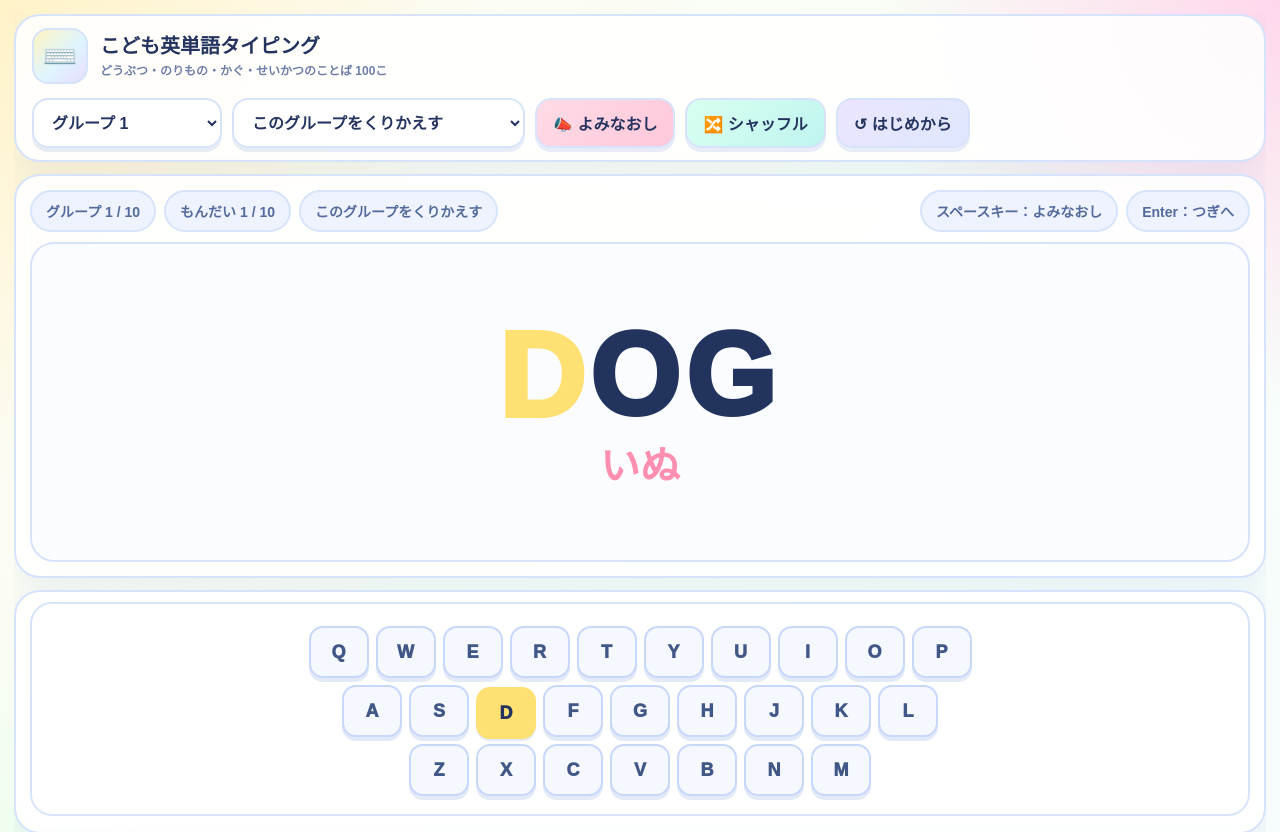
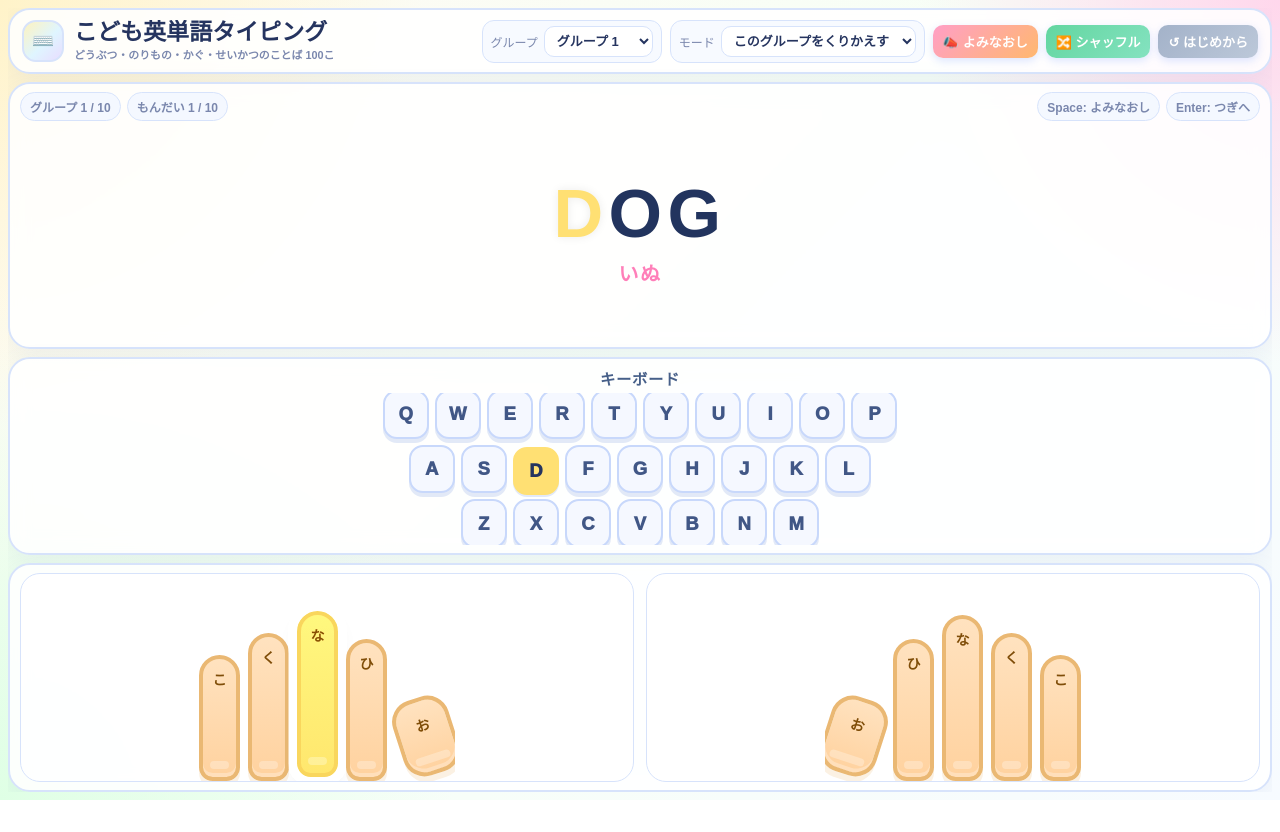
Before and after one commit to yamamotokikaku-k/kodomoeitango, a plain HTML site: page index.html in a window 1280 px wide. Shown: the top 832 px of the page. After the commit the page ends 800 px from the top, so only its background shows below. Drawn offline with Linux system fonts and the light colour scheme.

Commit message:
Update index.html

```diff
--- a/index.html
+++ b/index.html
@@ -12,11 +12,11 @@
       --bg2:#f7fff7;
       --bg3:#f7fbff;
       --ink:#25345f;
-      --sub:#6f7ea8;
+      --sub:#7a87ad;
       --line:#d7e3fb;
       --panel:rgba(255,255,255,0.88);
       --panel-strong:rgba(255,255,255,0.96);
-      --shadow:0 10px 30px rgba(123, 149, 201, 0.12);
+      --shadow:0 8px 24px rgba(123, 149, 201, 0.10);
 
       --left-pinky:#ff8fb1;
       --left-ring:#ffb86b;
@@ -32,12 +32,13 @@
       --key-border:#c8d8fb;
       --key-text:#415786;
       --active-key-text:#25345f;
-      --ng:#ff7f96;
     }
 
     html, body {
       margin: 0;
-      min-height: 100%;
+      width: 100%;
+      height: 100%;
+      overflow: hidden;
       font-family: "Hiragino Maru Gothic ProN", "Yu Gothic", "Meiryo", sans-serif;
       color: var(--ink);
       background:
@@ -45,20 +46,19 @@
         radial-gradient(circle at top right, #ffd7ec 0%, transparent 24%),
         radial-gradient(circle at bottom left, #dfffe5 0%, transparent 30%),
         linear-gradient(135deg, var(--bg1), var(--bg2) 48%, var(--bg3));
-      overflow-x: hidden;
     }
 
     body {
-      min-height: 100vh;
-      padding: 14px;
+      padding: 8px;
     }
 
     .app {
       width: min(1380px, 100%);
+      height: calc(100vh - 16px);
       margin: 0 auto;
-      display: flex;
-      flex-direction: column;
-      gap: 12px;
+      display: grid;
+      grid-template-rows: auto minmax(0, 1.05fr) minmax(0, 0.78fr) minmax(0, 0.9fr);
+      gap: 8px;
       overflow: hidden;
     }
 
@@ -66,34 +66,36 @@
     .panel {
       background: var(--panel);
       border: 2px solid var(--line);
-      border-radius: 26px;
+      border-radius: 22px;
       box-shadow: var(--shadow);
       backdrop-filter: blur(10px);
+      overflow: hidden;
     }
 
     .topbar {
       display: flex;
       align-items: center;
       justify-content: space-between;
-      gap: 14px;
-      padding: 12px 16px;
-      flex-wrap: wrap;
+      gap: 10px;
+      padding: 8px 12px;
+      min-height: 66px;
     }
 
     .brand {
       display: flex;
       align-items: center;
-      gap: 12px;
-      min-width: 260px;
+      gap: 10px;
+      min-width: 0;
+      flex: 1 1 auto;
     }
 
     .brand-icon {
-      width: 56px;
-      height: 56px;
-      border-radius: 16px;
+      width: 42px;
+      height: 42px;
+      border-radius: 14px;
       display: grid;
       place-items: center;
-      font-size: 28px;
+      font-size: 18px;
       background: linear-gradient(135deg, #fef3bf, #dff5ff 55%, #e8ddff);
       border: 2px solid var(--line);
       flex: 0 0 auto;
@@ -101,176 +103,218 @@
 
     .brand h1 {
       margin: 0;
-      font-size: 20px;
-      line-height: 1.1;
+      font-size: clamp(18px, 1.8vw, 28px);
+      line-height: 1.05;
+      white-space: nowrap;
+      overflow: hidden;
+      text-overflow: ellipsis;
     }
 
     .brand p {
-      margin: 4px 0 0;
-      font-size: 12px;
+      margin: 2px 0 0;
+      font-size: clamp(10px, 0.85vw, 12px);
       color: var(--sub);
-      font-weight: 700;
+      font-weight: 800;
+      white-space: nowrap;
+      overflow: hidden;
+      text-overflow: ellipsis;
     }
 
     .controls {
       display: flex;
       align-items: center;
-      gap: 10px;
+      gap: 8px;
       flex-wrap: wrap;
       justify-content: flex-end;
+      flex: 0 0 auto;
     }
 
-    .field,
-    .btn {
-      height: 50px;
-      border-radius: 16px;
-      border: 2px solid var(--line);
-      background: var(--panel-strong);
-      color: var(--ink);
-      font-size: 16px;
-      font-weight: 800;
-      box-shadow: 0 4px 0 rgba(170, 187, 224, 0.28);
+    .controlBox {
+      display: flex;
+      align-items: center;
+      gap: 6px;
+      background: #f7faff;
+      border: 1px solid var(--line);
+      border-radius: 12px;
+      padding: 5px 8px;
+      min-height: 38px;
     }
 
-    .field {
-      padding: 0 14px;
-      min-width: 190px;
+    .controlBox label {
+      font-size: 12px;
+      color: var(--sub);
+      white-space: nowrap;
     }
 
-    .btn {
-      padding: 0 16px;
-      cursor: pointer;
-      transition: transform 0.08s ease, box-shadow 0.08s ease, filter 0.15s ease;
+    select, button {
+      border: none;
+      outline: none;
+      font: inherit;
+      border-radius: 10px;
     }
 
-    .btn:hover { filter: brightness(1.02); }
-    .btn:active {
-      transform: translateY(2px);
-      box-shadow: 0 2px 0 rgba(170, 187, 224, 0.28);
+    select {
+      background: #fff;
+      color: var(--ink);
+      border: 1px solid var(--line);
+      padding: 6px 8px;
+      min-width: 100px;
+      font-size: 13px;
+      font-weight: 800;
     }
 
-    .btn-read { background: linear-gradient(135deg, #ffdbe6, #ffc8da); }
-    .btn-shuffle { background: linear-gradient(135deg, #d9fff0, #bff5ef); }
-    .btn-reset { background: linear-gradient(135deg, #ebe5ff, #dfe7ff); }
-
-    .stage {
-      padding: 14px;
+    button {
+      cursor: pointer;
+      color: #fff;
+      padding: 7px 10px;
+      font-size: 13px;
+      font-weight: 800;
+      box-shadow: 0 3px 8px rgba(95,140,255,0.22);
     }
 
-    .chips {
+    button.default { background: linear-gradient(135deg, #7da4ff, #94b8ff); }
+    button.alt { background: linear-gradient(135deg, #ff9fc6, #ffb86f); }
+    button.green { background: linear-gradient(135deg, #63d6a0, #84e2c0); }
+    button.gray { background: linear-gradient(135deg, #a3b2c9, #bcc8d9); }
+
+    .mainCard {
+      padding: 8px 10px;
+      display: grid;
+      grid-template-rows: auto minmax(0, 1fr);
+      min-height: 0;
+    }
+
+    .statusRow {
       display: flex;
       justify-content: space-between;
       align-items: center;
-      gap: 12px;
+      gap: 10px;
       flex-wrap: wrap;
-      margin-bottom: 10px;
+      margin-bottom: 6px;
     }
 
-    .chip-wrap {
+    .pillWrap {
       display: flex;
-      gap: 8px;
+      gap: 6px;
       flex-wrap: wrap;
     }
 
-    .chip {
-      padding: 9px 14px;
+    .pill {
+      background: #f4f8ff;
+      border: 1px solid var(--line);
       border-radius: 999px;
-      font-size: 14px;
-      font-weight: 900;
-      background: #eef3ff;
-      border: 2px solid var(--line);
-      color: #536a9b;
+      padding: 5px 9px;
+      font-size: 12px;
+      color: var(--sub);
+      font-weight: 800;
     }
 
-    .hero {
-      background: rgba(250, 252, 255, 0.92);
-      border: 2px solid var(--line);
-      border-radius: 24px;
-      padding: 20px 18px 18px;
-      text-align: center;
-      min-height: 320px;
+    .questionArea {
+      min-height: 0;
       display: flex;
       flex-direction: column;
       align-items: center;
       justify-content: center;
+      gap: 8px;
+      padding: 4px 0;
       overflow: hidden;
     }
 
     .word {
-      margin: 0;
-      font-size: clamp(72px, 11vw, 116px);
-      line-height: 1;
-      letter-spacing: 0.05em;
-      font-weight: 1000;
-      color: #22345e;
-      user-select: none;
-      white-space: nowrap;
+      font-size: clamp(54px, 8.6vh, 108px);
+      line-height: 1.02;
+      font-weight: 900;
+      letter-spacing: 0.08em;
+      text-transform: uppercase;
+      text-align: center;
+      word-break: break-word;
       max-width: 100%;
     }
 
-    .word .done {
-      color: #a5b2d3;
+    .translation {
+      text-align: center;
+      font-size: clamp(18px, 2.5vh, 30px);
+      font-weight: 900;
+      color: #ff7fb9;
+      letter-spacing: 0.08em;
+      max-width: 100%;
+      word-break: break-word;
     }
 
-    .word .current {
-      display: inline-block;
-      transform: scale(1.04);
+    .char {
+      transition: 0.12s;
+      min-width: 0.6em;
+      color: #95a2c6;
     }
 
-    .word .rest {
+    .char.done {
+      color: #b9c4e0;
+      transform: translateY(-1px);
+    }
+
+    .char.current {
+      text-shadow: 0 0 10px rgba(0,0,0,0.08);
+    }
+
+    .char.rest {
       color: #22345e;
     }
 
-    .meaning {
-      margin-top: 10px;
-      font-size: clamp(26px, 3.4vw, 40px);
-      color: #ff8fb1;
-      font-weight: 1000;
-      line-height: 1.1;
-    }
-
-    .keyboard-panel {
-      padding: 10px 14px 16px;
+    .sectionCard {
+      padding: 8px 10px;
+      display: flex;
+      flex-direction: column;
+      justify-content: center;
+      min-height: 0;
       overflow: hidden;
     }
 
-    .keyboard-frame {
-      background: rgba(255,255,255,0.9);
-      border: 2px solid var(--line);
-      border-radius: 22px;
-      padding: 22px 10px 16px;
-      overflow-x: auto;
-      overflow-y: hidden;
+    .sectionTitle {
+      text-align: center;
+      font-size: clamp(12px, 1.2vw, 18px);
+      font-weight: 900;
+      margin-bottom: 4px;
+      color: #476089;
+      letter-spacing: 0.04em;
+      flex: 0 0 auto;
+    }
+
+    .keyboardWrap {
+      display: flex;
+      justify-content: center;
+      align-items: center;
+      min-height: 0;
+      overflow: hidden;
+      flex: 1 1 auto;
     }
 
     .keyboard {
-      width: max-content;
-      margin: 0 auto;
       display: grid;
-      gap: 7px;
-      padding-bottom: 2px;
+      gap: 6px;
+      transform-origin: center center;
+      max-width: 100%;
     }
 
-    .key-row {
+    .keyRow {
       display: flex;
-      gap: 7px;
+      gap: 6px;
       justify-content: center;
     }
 
     .key {
-      width: 60px;
-      height: 52px;
+      width: clamp(42px, 3.6vw, 62px);
+      height: clamp(40px, 3.8vw, 54px);
       border-radius: 14px;
       background: var(--key-bg);
       border: 2px solid var(--key-border);
       display: grid;
       place-items: center;
       font-weight: 1000;
-      font-size: 18px;
+      font-size: clamp(18px, 1.45vw, 30px);
       color: var(--key-text);
       box-shadow: 0 4px 0 rgba(173, 191, 231, 0.35);
       transition: transform 0.08s ease, background 0.12s ease, border-color 0.12s ease;
-      flex: 0 0 auto;
+      user-select: none;
     }
 
     .key.active {
@@ -279,54 +323,54 @@
       box-shadow: 0 2px 0 rgba(173, 191, 231, 0.35);
     }
 
-    .hands-panel {
-      padding: 12px 14px 16px;
+    .handsWrap {
+      display: grid;
+      grid-template-columns: 1fr 1fr;
+      gap: 12px;
+      min-height: 0;
+      flex: 1 1 auto;
       overflow: hidden;
     }
 
-    .hands {
-      display: grid;
-      grid-template-columns: 1fr 1fr;
-      gap: 18px;
-    }
-
-    .hand-card {
-      background: rgba(255,255,255,0.85);
-      border: 2px solid var(--line);
-      border-radius: 24px;
-      padding: 16px 12px 8px;
-      height: 250px;
+    .handCard {
+      border: 1px solid var(--line);
+      border-radius: 20px;
+      background: rgba(255,255,255,0.7);
       display: flex;
       align-items: flex-end;
       justify-content: center;
+      min-height: 0;
       overflow: hidden;
+      padding: 8px 8px 0;
     }
 
-    .finger-wrap {
+    .fingerWrap {
       display: flex;
       align-items: flex-end;
       justify-content: center;
-      gap: 10px;
-      height: 200px;
+      gap: 8px;
+      height: 100%;
+      max-height: 210px;
       overflow: hidden;
+      transform-origin: bottom center;
     }
 
     .finger {
-      width: 54px;
+      width: clamp(40px, 3.2vw, 56px);
       border-radius: 24px 24px 16px 16px;
       border: 4px solid #eab873;
       background: linear-gradient(180deg, #ffe2bf, #ffd29f);
       box-shadow:
         inset 0 -4px 0 rgba(255,255,255,0.28),
-        0 6px 0 rgba(234, 184, 115, 0.25);
+        0 6px 0 rgba(234, 184, 115, 0.20);
       position: relative;
       display: flex;
       align-items: flex-start;
       justify-content: center;
-      padding-top: 12px;
+      padding-top: 10px;
       color: #7f4d08;
       font-weight: 1000;
-      font-size: 16px;
+      font-size: clamp(14px, 1.1vw, 20px);
       transition: transform 0.12s ease, filter 0.12s ease, box-shadow 0.12s ease, background 0.12s ease;
       flex: 0 0 auto;
     }
@@ -334,110 +378,141 @@
     .finger::after {
       content: "";
       position: absolute;
-      left: 8px;
-      right: 8px;
-      bottom: 10px;
-      height: 10px;
+      left: 7px;
+      right: 7px;
+      bottom: 8px;
+      height: 8px;
       border-radius: 999px;
       background: rgba(255,255,255,0.28);
     }
 
-    .f-pinky { height: 150px; }
-    .f-ring { height: 176px; }
-    .f-middle { height: 196px; }
-    .f-index { height: 168px; }
+    .f-pinky { height: 126px; }
+    .f-ring { height: 148px; }
+    .f-middle { height: 166px; }
+    .f-index { height: 142px; }
 
     .thumb {
-      width: 70px;
-      height: 90px;
+      width: 58px;
+      height: 78px;
       border-radius: 22px;
       transform: rotate(-18deg);
-      margin: 0 0 6px 4px;
-      padding-top: 16px;
+      margin: 0 0 6px 2px;
+      padding-top: 13px;
     }
 
     .right-thumb {
       transform: rotate(18deg);
-      margin: 0 4px 6px 0;
+      margin: 0 2px 6px 0;
     }
 
     .finger.active {
       transform: translateY(-4px);
       box-shadow:
-        0 0 0 6px rgba(255,255,255,0.9),
-        0 0 0 10px rgba(255,255,255,0.55),
+        0 0 0 5px rgba(255,255,255,0.88),
+        0 0 0 9px rgba(255,255,255,0.46),
         0 10px 20px rgba(0,0,0,0.08);
       filter: saturate(1.08) brightness(1.03);
     }
 
-    .shake {
-      animation: shake 0.22s linear;
+    .mainCard.shake {
+      animation: shakeScreen 0.16s linear 1;
     }
 
-    @keyframes shake {
+    @keyframes shakeScreen {
       0% { transform: translateX(0); }
-      20% { transform: translateX(-9px); }
-      40% { transform: translateX(8px); }
-      60% { transform: translateX(-7px); }
-      80% { transform: translateX(6px); }
+      20% { transform: translateX(-6px); }
+      40% { transform: translateX(6px); }
+      60% { transform: translateX(-5px); }
+      80% { transform: translateX(5px); }
       100% { transform: translateX(0); }
     }
 
-    @media (max-width: 1100px) {
-      .hands {
-        grid-template-columns: 1fr;
+    @media (max-width: 1180px) {
+      .topbar {
+        padding: 8px 10px;
       }
-      .hand-card {
-        height: 220px;
+      .controlBox label {
+        display: none;
       }
-      .finger-wrap {
-        transform: scale(0.94);
-        transform-origin: bottom center;
+      .controls {
+        gap: 6px;
+      }
+      select {
+        min-width: 90px;
       }
     }
 
-    @media (max-width: 840px) {
-      body { padding: 10px; }
-      .topbar, .panel { border-radius: 20px; }
-      .hero { min-height: 260px; }
-      .key {
-        width: 52px;
-        height: 48px;
-        font-size: 17px;
+    @media (max-width: 920px) {
+      .app {
+        grid-template-rows: auto minmax(0, 1fr) minmax(0, 0.72fr) minmax(0, 0.9fr);
       }
-      .field { min-width: 160px; }
-      .hand-card {
-        height: 210px;
+      .handsWrap {
+        gap: 8px;
       }
-      .finger-wrap {
-        height: 180px;
-        gap: 8px;
-        transform: scale(0.88);
+      .fingerWrap {
+        transform: scale(0.9);
+      }
+      .brand p {
+        display: none;
+      }
+    }
+
+    @media (max-width: 760px) {
+      body {
+        padding: 6px;
+      }
+      .app {
+        height: calc(100vh - 12px);
+        gap: 6px;
+      }
+      .topbar, .panel {
+        border-radius: 18px;
+      }
+      .topbar {
+        flex-direction: column;
+        align-items: stretch;
+        min-height: 0;
+      }
+      .brand {
+        width: 100%;
+      }
+      .controls {
+        width: 100%;
+        justify-content: space-between;
+      }
+      .controlBox {
+        flex: 1 1 auto;
+        min-width: 0;
+      }
+      select, button {
+        width: 100%;
+      }
+      .handsWrap {
+        grid-template-columns: 1fr 1fr;
+      }
+      .fingerWrap {
+        transform: scale(0.78);
+      }
+      .sectionTitle {
+        font-size: 12px;
       }
     }
 
     @media (max-width: 560px) {
       .controls {
-        justify-content: stretch;
+        flex-wrap: wrap;
       }
-      .field, .btn {
-        width: 100%;
+      .controlBox {
+        flex: 1 1 48%;
       }
-      .key {
-        width: 46px;
-        height: 44px;
-        font-size: 16px;
-        border-radius: 12px;
+      .handsWrap {
+        gap: 6px;
+      }
+      .fingerWrap {
+        transform: scale(0.68);
       }
       .word {
-        white-space: normal;
-        word-break: break-word;
-      }
-      .hand-card {
-        height: 190px;
-      }
-      .finger-wrap {
-        transform: scale(0.78);
+        letter-spacing: 0.04em;
       }
     }
   </style>
@@ -447,47 +522,55 @@
     <div class="topbar">
       <div class="brand">
         <div class="brand-icon">⌨️</div>
-        <div>
+        <div class="titleWrap">
           <h1>こども英単語タイピング</h1>
           <p>どうぶつ・のりもの・かぐ・せいかつのことば 100こ</p>
         </div>
       </div>
 
       <div class="controls">
-        <select id="groupSelect" class="field" aria-label="グループ選択"></select>
-        <select id="modeSelect" class="field" aria-label="モード選択">
-          <option value="repeat">このグループをくりかえす</option>
-          <option value="next">このグループがおわったらつぎへ</option>
-        </select>
-        <button id="readBtn" class="btn btn-read">📣 よみなおし</button>
-        <button id="shuffleBtn" class="btn btn-shuffle">🔀 シャッフル</button>
-        <button id="resetBtn" class="btn btn-reset">↺ はじめから</button>
+        <div class="controlBox">
+          <label for="groupSelect">グループ</label>
+          <select id="groupSelect"></select>
+        </div>
+
+        <div class="controlBox">
+          <label for="modeSelect">モード</label>
+          <select id="modeSelect">
+            <option value="repeat">このグループをくりかえす</option>
+            <option value="next">つぎのグループへ</option>
+          </select>
+        </div>
+
+        <button id="readBtn" class="alt">📣 よみなおし</button>
+        <button id="shuffleBtn" class="green">🔀 シャッフル</button>
+        <button id="resetBtn" class="gray">↺ はじめから</button>
       </div>
     </div>
 
-    <section class="panel stage">
-      <div class="chips">
-        <div class="chip-wrap">
-          <div id="groupInfo" class="chip">グループ 1 / 10</div>
-          <div id="questionInfo" class="chip">もんだい 1 / 10</div>
-          <div id="modeInfo" class="chip">このグループをくりかえす</div>
+    <section id="mainCard" class="panel mainCard">
+      <div class="statusRow">
+        <div class="pillWrap">
+          <div id="groupInfo" class="pill">グループ 1 / 10</div>
+          <div id="questionInfo" class="pill">もんだい 1 / 10</div>
         </div>
-        <div class="chip-wrap">
-          <div class="chip">スペースキー：よみなおし</div>
-          <div class="chip">Enter：つぎへ</div>
+        <div class="pillWrap">
+          <div class="pill">Space: よみなおし</div>
+          <div class="pill">Enter: つぎへ</div>
         </div>
       </div>
 
-      <div id="hero" class="hero">
-        <h2 id="wordText" class="word" aria-live="polite"></h2>
-        <div id="meaningText" class="meaning">いぬ</div>
+      <div class="questionArea">
+        <div id="wordText" class="word"></div>
+        <div id="meaningText" class="translation"></div>
       </div>
     </section>
 
-    <section class="panel keyboard-panel">
-      <div class="keyboard-frame">
-        <div class="keyboard" id="keyboard">
-          <div class="key-row">
+    <section class="panel sectionCard">
+      <div class="sectionTitle">キーボード</div>
+      <div class="keyboardWrap">
+        <div class="keyboard">
+          <div class="keyRow">
             <div class="key" data-key="Q">Q</div>
             <div class="key" data-key="W">W</div>
             <div class="key" data-key="E">E</div>
@@ -499,7 +582,7 @@
             <div class="key" data-key="O">O</div>
             <div class="key" data-key="P">P</div>
           </div>
-          <div class="key-row">
+          <div class="keyRow">
             <div class="key" data-key="A">A</div>
             <div class="key" data-key="S">S</div>
             <div class="key" data-key="D">D</div>
@@ -510,7 +593,7 @@
             <div class="key" data-key="K">K</div>
             <div class="key" data-key="L">L</div>
           </div>
-          <div class="key-row">
+          <div class="keyRow">
             <div class="key" data-key="Z">Z</div>
             <div class="key" data-key="X">X</div>
             <div class="key" data-key="C">C</div>
@@ -523,10 +606,10 @@
       </div>
     </section>
 
-    <section class="panel hands-panel">
-      <div class="hands">
-        <div class="hand-card">
-          <div class="finger-wrap">
+    <section class="panel sectionCard">
+      <div class="handsWrap">
+        <div class="handCard">
+          <div class="fingerWrap">
             <div class="finger f-pinky" data-finger="LP">こ</div>
             <div class="finger f-ring" data-finger="LR">く</div>
             <div class="finger f-middle" data-finger="LM">な</div>
@@ -535,8 +618,8 @@
           </div>
         </div>
 
-        <div class="hand-card">
-          <div class="finger-wrap">
+        <div class="handCard">
+          <div class="fingerWrap">
             <div class="finger thumb right-thumb" data-finger="RT">お</div>
             <div class="finger f-index" data-finger="RI">ひ</div>
             <div class="finger f-middle" data-finger="RM">な</div>
@@ -708,11 +791,9 @@
 
     const groupInfo = document.getElementById("groupInfo");
     const questionInfo = document.getElementById("questionInfo");
-    const modeInfo = document.getElementById("modeInfo");
-
     const wordText = document.getElementById("wordText");
     const meaningText = document.getElementById("meaningText");
-    const hero = document.getElementById("hero");
+    const mainCard = document.getElementById("mainCard");
 
     const keyEls = [...document.querySelectorAll(".key")];
     const fingerEls = [...document.querySelectorAll(".finger")];
@@ -764,7 +845,7 @@
       const activeColor = finger ? FINGER_COLOR[finger] : "#22345e";
 
       wordText.innerHTML = `
-        <span class="done">${escapeHTML(done)}</span><span class="current" style="color:${activeColor};">${escapeHTML(current)}</span><span class="rest">${escapeHTML(rest)}</span>
+        <span class="char done">${escapeHTML(done)}</span><span class="char current" style="color:${activeColor};">${escapeHTML(current)}</span><span class="char rest">${escapeHTML(rest)}</span>
       `;
     }
 
@@ -779,9 +860,6 @@
     function updateInfo() {
       groupInfo.textContent = `グループ ${groupIndex + 1} / ${groups.length}`;
       questionInfo.textContent = `もんだい ${questionIndex + 1} / ${groups[groupIndex].length}`;
-      modeInfo.textContent = modeSelect.value === "repeat"
-        ? "このグループをくりかえす"
-        : "このグループがおわったらつぎへ";
     }
 
     function clearHighlights() {
@@ -823,7 +901,7 @@
       }
     }
 
-    function nextQuestion(auto = false) {
+    function nextQuestion() {
       typedIndex = 0;
       questionIndex += 1;
 
@@ -836,8 +914,6 @@
 
       groupSelect.value = String(groupIndex);
       renderWordInfo();
-
-      if (auto) speakCurrentWord();
     }
 
     function shuffleCurrentGroup() {
@@ -867,15 +943,15 @@
       updateHighlights();
 
       if (typedIndex >= currentWord().en.length) {
-        setTimeout(() => nextQuestion(false), 180);
+        setTimeout(() => nextQuestion(), 170);
       }
     }
 
     function handleWrongInput() {
       playMissSound();
-      hero.classList.remove("shake");
-      void hero.offsetWidth;
-      hero.classList.add("shake");
+      mainCard.classList.remove("shake");
+      void mainCard.offsetWidth;
+      mainCard.classList.add("shake");
     }
 
     function speakCurrentWord() {
@@ -972,10 +1048,6 @@
       renderWordInfo();
     });
 
-    modeSelect.addEventListener("change", () => {
-      updateInfo();
-    });
-
     readBtn.addEventListener("click", speakCurrentWord);
     shuffleBtn.addEventListener("click", shuffleCurrentGroup);
     resetBtn.addEventListener("click", resetAll);
@@ -991,7 +1063,7 @@
 
       if (e.key === "Enter") {
         e.preventDefault();
-        nextQuestion(false);
+        nextQuestion();
         return;
       }
 
```
